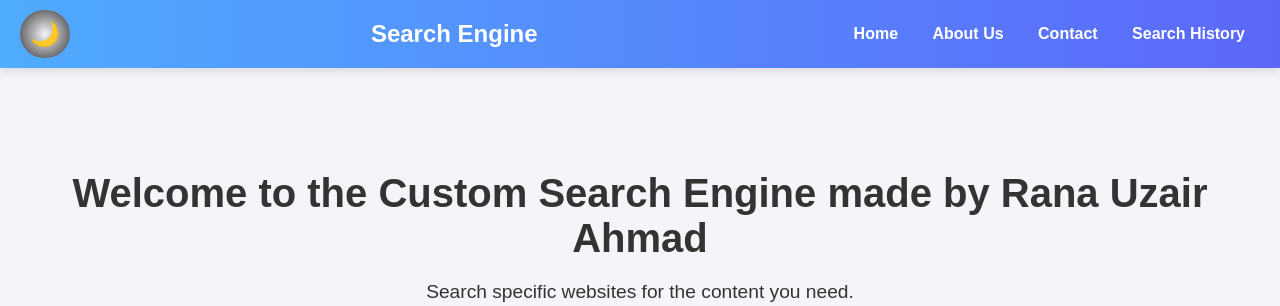
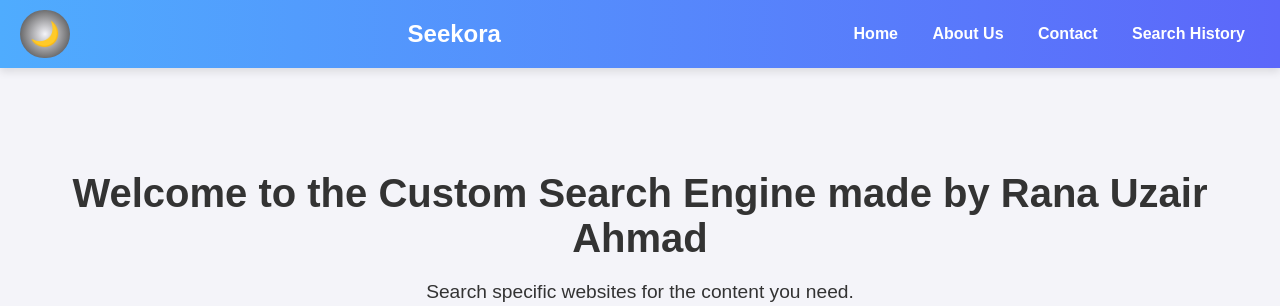
Before and after one commit to Dynamo2k1/Customizeable-Search-Engine, a Flask app: page /search/ in a window 1280 px wide. Shown: the top 306 px of the page. Run offline with Flask 3, Linux system fonts and the light colour scheme; the visitor is signed in with stand-in values (Sample User, id 1).

Commit message:
updated code

```diff
--- a/Search_engine/templates/home.html
+++ b/Search_engine/templates/home.html
@@ -3,14 +3,14 @@
 <head>
     <meta charset="UTF-8">
     <meta name="viewport" content="width=device-width, initial-scale=1.0">
-    <title>Pickaboo</title>
+    <title>Seekora</title>
     <link rel="stylesheet" href="/static/css/home.css">
 </head>
 <body>
     <header>
         <div class="navbar">
             <button id="theme-toggle">🌙</button>
-            <h1>Search Engine</h1>
+            <h1>Seekora</h1>
             <nav>
                 <a href="{{ url_for('search.search_page') }}">Home</a>
                 <a href="/about">About Us</a>
```
